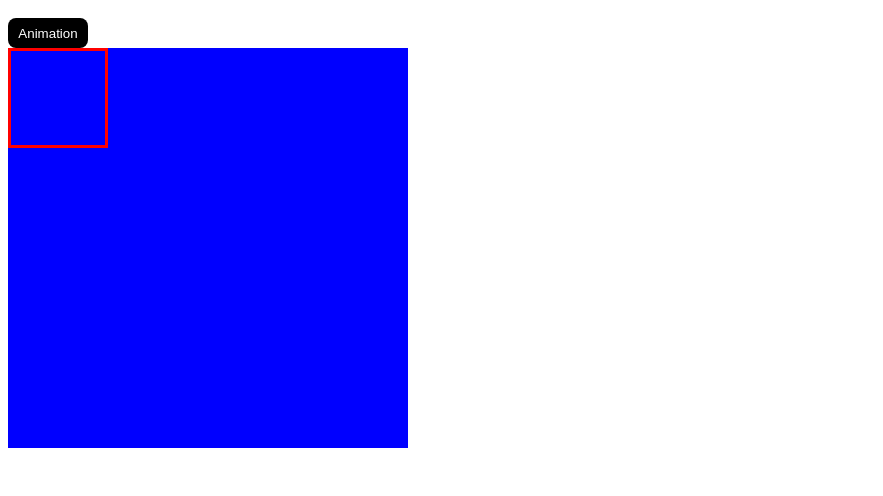
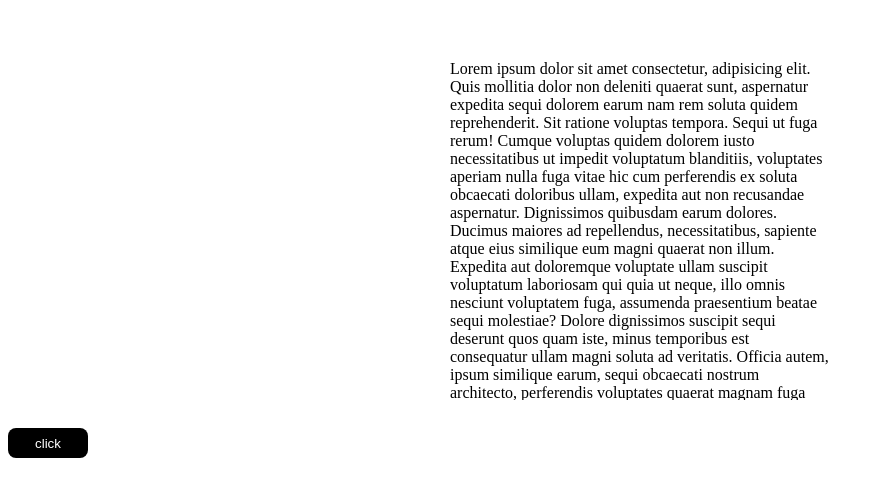
Before and after one commit to Zolrux/course, a plain HTML site: page index.html in a window 1280 px wide. Shown: the whole page, without its empty margins (0-883 px from the left). Drawn offline with Linux system fonts and the light colour scheme.

Commit message:
Coordinates

```diff
--- a/index.html
+++ b/index.html
@@ -9,10 +9,58 @@
 </head>
 
 <body>
-	<button class="btn">Animation</button>
-	<div class="wrapper">
-		<div class="box"></div>
+	<div class="text">
+		Lorem ipsum dolor sit amet consectetur, adipisicing elit. Quis mollitia dolor non deleniti quaerat sunt,
+		aspernatur expedita sequi dolorem earum nam rem soluta quidem reprehenderit. Sit ratione voluptas tempora.
+		Sequi
+		ut fuga rerum! Cumque voluptas quidem dolorem iusto necessitatibus ut impedit voluptatum blanditiis, voluptates
+		aperiam nulla fuga vitae hic cum perferendis ex soluta obcaecati doloribus ullam, expedita aut non recusandae
+		aspernatur. Dignissimos quibusdam earum dolores. Ducimus maiores ad repellendus, necessitatibus, sapiente atque
+		eius similique eum magni quaerat non illum. Expedita aut doloremque voluptate ullam suscipit voluptatum
+		laboriosam
+		qui quia ut neque, illo omnis nesciunt voluptatem fuga, assumenda praesentium beatae sequi molestiae? Dolore
+		dignissimos suscipit sequi deserunt quos quam iste, minus temporibus est consequatur ullam magni soluta ad
+		veritatis. Officia autem, ipsum similique earum, sequi obcaecati nostrum architecto, perferendis voluptates
+		quaerat magnam fuga laborum et praesentium. Eveniet tempora eligendi commodi recusandae illo fugiat earum. Odit
+		aspernatur reprehenderit illum, itaque beatae non numquam repudiandae suscipit dicta tenetur deleniti natus
+		quas
+		fugiat molestias id ipsam, libero pariatur aliquam ipsa quos ipsum voluptates magni quam. Ipsum autem
+		repudiandae
+		dolorem! Mollitia quam temporibus laborum quas numquam esse labore aliquid a culpa sed voluptates
+		exercitationem
+		eum at voluptas debitis rerum consequatur quod ut nihil reiciendis, quaerat ea. Aliquam similique itaque maxime
+		modi voluptatibus tempora omnis cum, quam praesentium eaque et perferendis exercitationem impedit, eius eos rem
+		illum quibusdam, iste nulla error minus accusamus laudantium dolor. Magni, quod aliquid. Provident unde ea,
+		omnis
+		similique repellendus facere eligendi beatae odio facilis dolor soluta repudiandae laudantium. Nulla deserunt
+		fugit iusto atque dolorum commodi libero alias harum cum pariatur nesciunt, quasi quos reiciendis quisquam
+		eligendi at voluptate quia adipisci rerum ducimus tenetur suscipit impedit. Magnam quidem a rem praesentium quo
+		neque officiis expedita, voluptatibus, ab delectus numquam maiores, enim exercitationem. Natus, id! Ab eius
+		nihil,
+		voluptates labore sunt voluptas, commodi quaerat quae cum minus voluptatem reiciendis quos qui voluptatibus!
+		Perferendis, provident. Reiciendis blanditiis dolorem soluta voluptas exercitationem! Nihil sequi, ullam est
+		nisi,
+		ipsa itaque dicta dolores ipsam pariatur sunt delectus corrupti ut eligendi expedita accusamus magnam neque
+		minus
+		deserunt explicabo repellat maxime recusandae debitis necessitatibus culpa? Dignissimos, assumenda numquam. Ea
+		voluptatem accusamus corporis, facere excepturi incidunt! Impedit hic magni, quae accusamus necessitatibus
+		similique suscipit! Suscipit incidunt ab natus, nulla consectetur soluta, unde nam molestiae perferendis
+		tempore
+		repellendus totam sit doloribus rerum consequatur qui ducimus culpa non maxime dolorum quod fugiat commodi
+		obcaecati vero. Inventore repellat modi odio nam illo delectus quo quae reprehenderit quibusdam ab deleniti
+		aliquid non nesciunt, ex, aliquam sit, provident veniam blanditiis. Tempore repellendus placeat molestias quod
+		possimus id quidem, consequatur itaque quibusdam aliquid commodi saepe! Sapiente, dignissimos. Deleniti ipsum
+		illo
+		mollitia laudantium consectetur itaque, fugiat ipsa explicabo facilis suscipit repellat esse, ab iure minima
+		veritatis, eaque distinctio. Modi facilis ducimus nobis placeat, commodi libero fugiat non veniam odit aliquid
+		cumque laudantium consequuntur nam. Cumque voluptas autem impedit voluptate sint nisi, deleniti fuga quos
+		molestiae officiis earum ratione obcaecati voluptatum deserunt ab neque animi. Quo ab perspiciatis animi,
+		placeat
+		quae ex dolore, non sint odio minima dolor.
 	</div>
+	<br>
+	<button>click</button>
+
 
 	<script defer src="js/script.js"></script>
 </body>
--- a/js/script.js
+++ b/js/script.js
@@ -1,31 +1,24 @@
 "use strict";
 
-const now = new Date("2021-05-01");
-// new Date.parse("2021-05-01");
+const box = document.querySelector(".text"),
+  btn = document.querySelector("button");
 
-// console.log(now.getFullYear());
-// console.log(now.getDay());
-// console.log(now.getDate());
-// console.log(now.getHours());
-// console.log(now.getMinutes());
-// console.log(now.getSeconds());
-// console.log(now.getMilliseconds());
+// const width = box.clientWidth;
+// const height = box.clientHeight;
+// const width = box.offsetWidth;
+// const height = box.offsetHeight;
+const width = box.scrollWidth;
+const height = box.scrollHeight;
 
-// console.log(now.getUTCHours());
-// console.log(now.getUTCFullYear());
-// console.log(now.getUTCMinutes());
-// console.log(now.getUTCMonth());
-// console.log(now.getUTCSeconds());
-// console.log(now.getUTCMilliseconds());
+console.log(width, height);
 
-// console.log(now.getTimezoneOffset());
-// console.log(now.getTime());
+btn.addEventListener("click", () => {
+  box.style.height = box.scrollHeight + "px";
+  console.log(box.scrollTop);
+});
 
-let start = new Date();
+console.log(box.getBoundingClientRect().top);
 
-for (let index = 0; index < 100000; index++) {
-  let some = index ** 3;
-}
+const style = window.getComputedStyle(box);
 
-let end = new Date();
-alert(`Цикл отроботал за ${end - start} милисекунд`);
+console.log(style.display);
--- a/style.css
+++ b/style.css
@@ -85,3 +85,13 @@ button {
   margin-top: 30px;
   color: #fff;
 }
+
+.text {
+  width: 400px;
+  height: 350px;
+  margin: 0 auto;
+  overflow-y: scroll;
+  margin: 50px auto 0px auto;
+  padding: 10px;
+  box-sizing: border-box;
+}
```
